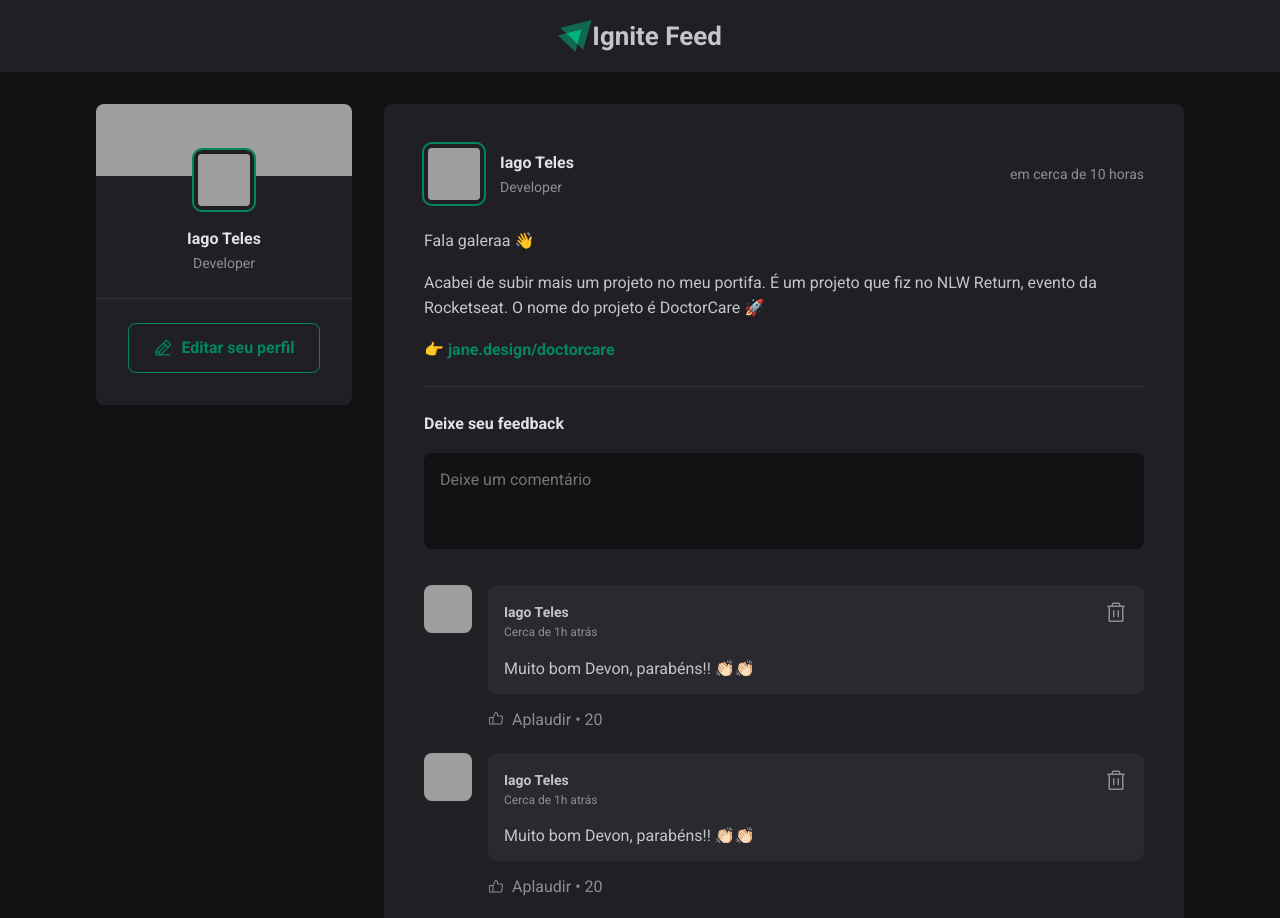
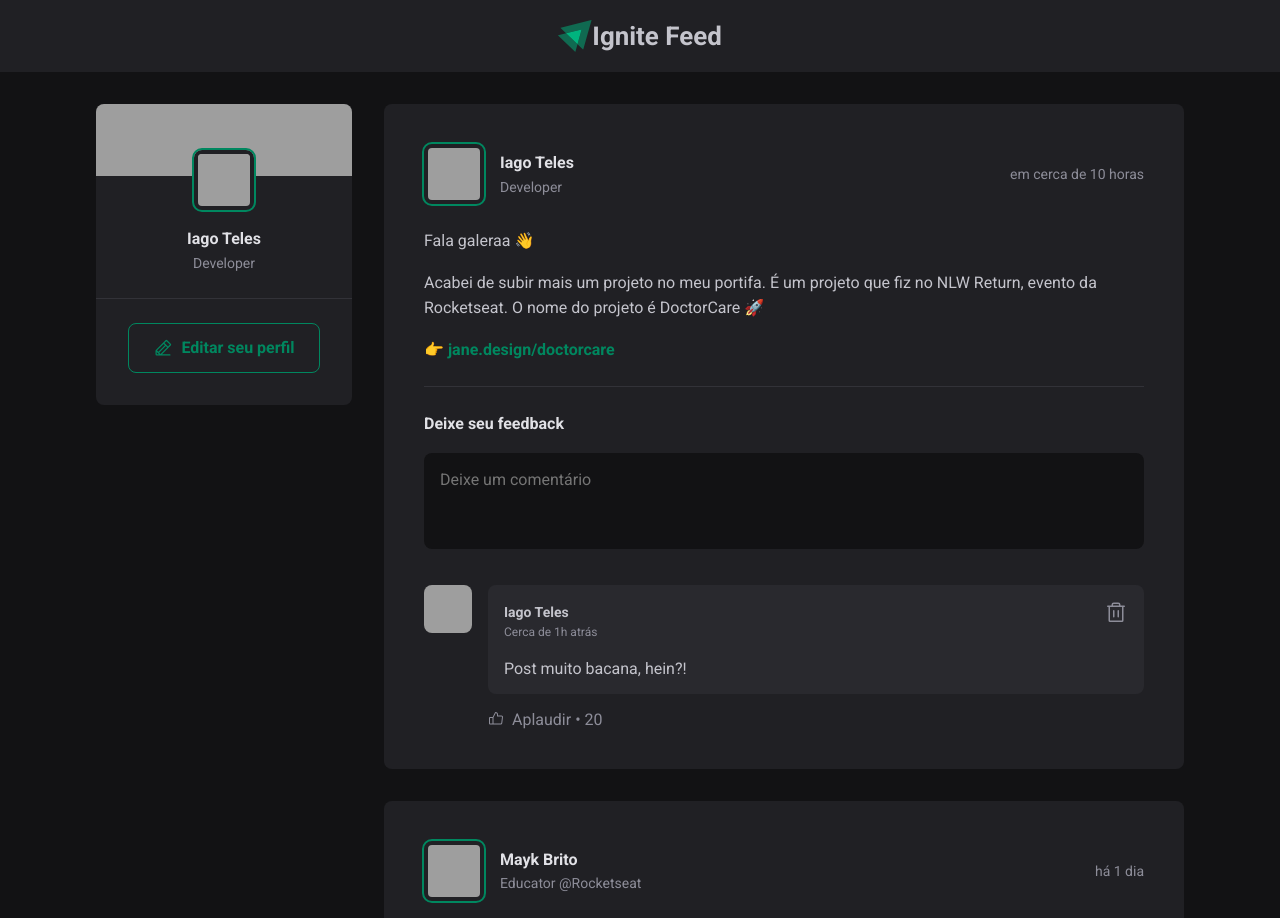
Before and after one commit to telesiago/Ignite-Feed, a React (Vite) app: page / in a window 1280 px wide. Shown: the top 918 px of the page. Built offline with nearby package versions, Linux system fonts and the light colour scheme; grey boxes are pictures that could not be loaded.

Commit message:
remove comment

```diff
--- a/src/App.jsx
+++ b/src/App.jsx
@@ -51,6 +51,7 @@
           {posts.map(post => {
             return (
               <Post
+                key={post.id}
                 author={post.author}
                 content={post.content}
                 publishedAt={post.publishedAt}
--- a/src/components/Comment.jsx
+++ b/src/components/Comment.jsx
@@ -2,7 +2,11 @@
 import styles from './Comment.module.css';
 import { Avatar } from './Avatar';
 
-export function Comment() {
+export function Comment({content, onDeleteComment}) {
+
+    function handleDeleteComment() {
+        onDeleteComment(content)
+    }
     return (
         <div className={styles.comment}>
             <Avatar hasBorder={false} src="https://github.com/telesiago.png"/>
@@ -12,15 +16,15 @@
                     <header>
                         <div className={styles.authorAndTime}>
                             <strong>Iago Teles</strong>
-                            <time title='18 de Março às 19:54h' datetime="2025-03-18 19:54:00">Cerca de 1h atrás</time>
+                            <time title='18 de Março às 19:54h' dateTime="2025-03-18 19:54:00">Cerca de 1h atrás</time>
                         </div>
 
-                        <button title='Deletar comentário'>
+                        <button onClick={handleDeleteComment} title='Deletar comentário'>
                             <Trash size={24}/>
                         </button>
                     </header>
 
-                    <p>Muito bom Devon, parabéns!! 👏🏻👏🏻</p>
+                    <p>{content}</p>
                 </div>
 
                 <footer>
--- a/src/components/Post.jsx
+++ b/src/components/Post.jsx
@@ -1,3 +1,5 @@
+import { useState } from 'react'
+
 import { format, formatDistanceToNow } from 'date-fns'
 import ptBR from 'date-fns/locale/pt-BR'
 
@@ -5,7 +7,11 @@
 import { Comment } from './Comment'
 import styles from './Post.module.css'
 
+
 export function Post({author, content, publishedAt}){
+    const [comments, setComments] = useState(['Post muito bacana, hein?!']);
+    const [newCommentText, setNewCommentText] = useState('');
+
     const publishedDateFormatted = format(publishedAt, "d 'de' LLLL 'às' HH:mm'h'", {locale: ptBR});
 
     const publishedDateRelativeToNow = formatDistanceToNow(publishedAt,
@@ -14,6 +20,24 @@
             addSuffix: true
         })
 
+
+    function handleCreateNewComment(){
+        event.preventDefault();
+
+        setComments([...comments, newCommentText]);
+        setNewCommentText('')
+
+    }
+
+    function handleNewCommentChange(){
+        setNewCommentText(event.target.value)
+    }
+
+    function deleteComment(commentToDelete){
+        const commentsWithoutDeletedOne = comments.filter(comment =>
+            comment !== commentToDelete);
+        setComments(commentsWithoutDeletedOne);
+    }
     return(
         <article className={styles.post}>
             <header>
@@ -25,25 +49,28 @@
                     </div>
                 </div>
 
-                <time title={publishedDateFormatted} datetime={publishedAt.toISOString()}>{publishedDateRelativeToNow}</time>
+                <time title={publishedDateFormatted} dateTime={publishedAt.toISOString()}>{publishedDateRelativeToNow}</time>
             </header>
 
             <div className={styles.content}>
                 {content.map(line => {
                     if(line.type === 'paragraph'){
-                        return <p>{line.content}</p>
+                        return <p key={line.content}>{line.content}</p>
                     }else if (line.type === 'link'){
-                        return <p><a href="#">{line.content}</a></p>
+                        return <p key={line.content}><a href="#">{line.content}</a></p>
 
                     }
                 })}
             </div>
 
-            <form className={styles.commentForm}>
+            <form onSubmit={handleCreateNewComment} className={styles.commentForm}>
                 <strong>Deixe seu feedback</strong>
 
                 <textarea
+                    name='comment'
                     placeholder='Deixe um comentário'
+                    value={newCommentText}
+                    onChange={handleNewCommentChange}
                 />
                 <footer>
                     <button type='submit'>Publicar</button>
@@ -51,9 +78,12 @@
             </form>
 
             <div className={styles.commentList}>
-                <Comment/>
-                <Comment/>
-                <Comment/>
+                {comments.map(comment =>
+                    <Comment
+                        key={comment}
+                        content={comment}
+                        onDeleteComment={deleteComment}/>
+                )}
             </div>
         </article>
     )
```
